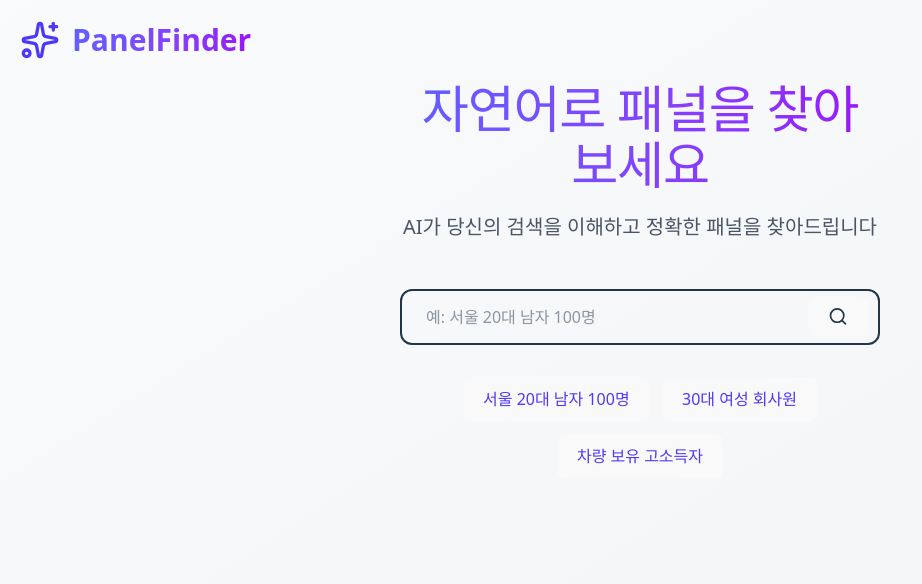
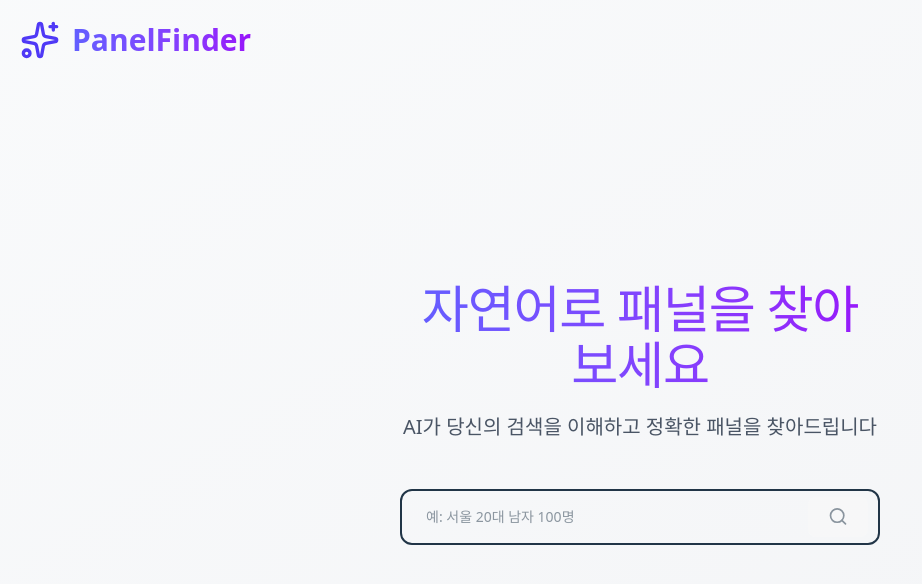
Before and after one commit to sw-capstone-panelAI/Frontend, a React app: page / in a window 1280 px wide. Shown: the top 584 px of the page, without its empty margins (0-922 px from the left). Built offline with nearby package versions, Linux system fonts and the light colour scheme; the HTML template or start-up script is replaced by a standard one.

Commit message:
feat: 메인페이지 완성, test페이지 추가

```diff
--- a/src/App.jsx
+++ b/src/App.jsx
@@ -2,6 +2,7 @@ import { BrowserRouter as Router, Routes, Route } from "react-router-dom";
 import routes from "@utils/constants/routes";
 import MainPage from "./pages/MainPage";
 import SearchingPage from "./pages/SearchingPage";
+import TestPage from "./pages/TestPage";
 
 function App() {
   return (
@@ -10,6 +11,7 @@ function App() {
         <Routes>
           <Route path={routes.home} element={<MainPage />} />
           <Route path={routes.search} element={<SearchingPage />} />
+          <Route path={routes.test} element={<TestPage />} />
         </Routes>
       </Router>
     </>
--- /dev/null
+++ b/src/components/SerachInput.jsx
@@ -0,0 +1,45 @@
+import { Search } from "lucide-react";
+import { CustomInput } from "@common/input/CustomInput";
+
+export function SearchInput({
+  value,
+  onChange,
+  onSearch,
+  placeholder = "자연어로 패널을 찾아보세요",
+  disabled = false,
+}) {
+  const handleKeyPress = (e) => {
+    if (e.key === "Enter" && !disabled) {
+      onSearch();
+    }
+  };
+
+  return (
+    <div className="relative w-full max-w-3xl">
+      <div className="relative">
+        {/* 검색 입력 필드 */}
+        <CustomInput
+          value={value}
+          onChange={(e) => onChange(e.target.value)}
+          onKeyPress={handleKeyPress}
+          placeholder={placeholder}
+          disabled={disabled}
+          className="w-full h-14 pl-6 pr-14 bg-muted/50 border-2 border-border/50 rounded-xl
+                     focus:border-primary/50 transition-all duration-200
+                     placeholder:text-muted-foreground/60"
+        />
+        {/* 검색 버튼 */}
+        <button
+          onClick={onSearch}
+          disabled={disabled || !value.trim()}
+          className="absolute right-3 top-1/2 -translate-y-1/2 p-2.5
+                     bg-primary text-primary-foreground rounded-lg
+                     hover:opacity-90 transition-opacity
+                     disabled:opacity-50 disabled:cursor-not-allowed"
+        >
+          <Search className="w-5 h-5" />
+        </button>
+      </div>
+    </div>
+  );
+}
--- /dev/null
+++ b/src/components/common/input/CustomInput.jsx
@@ -0,0 +1,21 @@
+import React from "react";
+
+import { cn } from "@utils/function/utils";
+
+// 공통 컴포넌트 input에 설정된 css에 추가로 css를 props를 전달하여 적용
+// 기본 설정 값과 props로 받아온 props값 설정
+export function CustomInput({ className, type, ...props }) {
+  return (
+    <input
+      type={type}
+      data-slot="input"
+      className={cn(
+        "file:text-foreground placeholder:text-muted-foreground selection:bg-primary selection:text-primary-foreground dark:bg-input/30 border-input flex h-9 w-full min-w-0 rounded-md border px-3 py-1 text-base bg-input-background transition-[color,box-shadow] outline-none file:inline-flex file:h-7 file:border-0 file:bg-transparent file:text-sm file:font-medium disabled:pointer-events-none disabled:cursor-not-allowed disabled:opacity-50 md:text-sm",
+        "focus-visible:border-ring focus-visible:ring-ring/50 focus-visible:ring-[3px]",
+        "aria-invalid:ring-destructive/20 dark:aria-invalid:ring-destructive/40 aria-invalid:border-destructive",
+        className
+      )}
+      {...props}
+    />
+  );
+}
--- a/src/pages/MainPage.jsx
+++ b/src/pages/MainPage.jsx
@@ -2,16 +2,40 @@ import { Logo } from "@common/bar/Logo";
 
 import { Search } from "lucide-react";
 import HeaderBar from "@common/bar/HeaderBar";
+import { SearchInput } from "@components/SerachInput";
+import { useState } from "react";
+import { useNavigate } from "react-router-dom";
 
 function MainPage() {
+  const navigate = useNavigate();
+  const [query, setQuery] = useState("");
+
+  // 검색 함수(인풋 입력 후 서버 전송)
+  function onSearch() {
+    if (!query.trim()) return; // 빈 값 전송 방지
+
+    console.log(query); // 서버에 입력 데이터 전송
+    navigate("/search"); // 서칭 페이지로 넘어감 (로딩 화면)
+
+    //---------------------실제 서버 전송 버전---------------------------//
+    // !!!!!!axos 라이브러리 설치 필요!!!!!!
+    // try{
+    //   const res = await axios.post("http://localhost:5000/search", {query});
+    //   navigate("/search");
+    // } catch (err){
+    //   console.error(err);
+    //   alert("서버 요청 충 오류가 발생했습니다!");
+    // }
+  }
+
   return (
     <>
-      <div className="min-h-screen bg-gradient-to-br from-gray-50 to-gray-100 flex-col">
+      <div className="min-h-screen w-screen bg-gradient-to-br from-gray-50 to-gray-100 flex flex-col">
         {/* Header */}
         <HeaderBar />
 
         {/* Main Content */}
-        <main className="mx-100 flex-1 flex flex-col items-center justify-center text-center">
+        <main className="mx-100 my-50 flex-1 flex flex-col items-center text-center">
           <h1 className="text-5xl md:text-6xl font-bold bg-gradient-to-r from-indigo-500 to-purple-600 bg-clip-text text-transparent mb-5 tracking-tight">
             자연어로 패널을 찾아보세요
           </h1>
@@ -20,37 +44,12 @@ function MainPage() {
           </p>
 
           {/* Search Box */}
-          <div className="w-full max-w-3xl relative mb-8">
-            <input
-              type="text"
-              placeholder="예: 서울 20대 남자 100명"
-              className="w-full h-14 pl-6 pr-14 bg-muted/50 border-2 border-border/50 rounded-xl
-                     focus:border-primary/50 transition-all duration-200
-                     placeholder:text-muted-foreground/60"
-            />
-            <button
-              className="absolute right-3 top-1/2 -translate-y-1/2 p-2.5
-                     bg-primary text-primary-foreground rounded-lg
-                     hover:opacity-90 transition-opacity
-                     disabled:opacity-50 disabled:cursor-not-allowed"
-            >
-              {/* 검색 아이콘 */}
-              <Search className="w-5 h-5" />
-            </button>
-          </div>
-
-          {/* Suggestion Chips */}
-          <div className="flex gap-3 flex-wrap justify-center">
-            <button className="px-6 py-3 bg-indigo-50 border border-indigo-200 rounded-full text-indigo-600 hover:bg-indigo-100 hover:border-indigo-400 transition-all hover:-translate-y-0.5">
-              서울 20대 남자 100명
-            </button>
-            <button className="px-6 py-3 bg-indigo-50 border border-indigo-200 rounded-full text-indigo-600 hover:bg-indigo-100 hover:border-indigo-400 transition-all hover:-translate-y-0.5">
-              30대 여성 회사원
-            </button>
-            <button className="px-6 py-3 bg-indigo-50 border border-indigo-200 rounded-full text-indigo-600 hover:bg-indigo-100 hover:border-indigo-400 transition-all hover:-translate-y-0.5">
-              차량 보유 고소득자
-            </button>
-          </div>
+          <SearchInput
+            value={query}
+            onChange={setQuery}
+            onSearch={onSearch}
+            placeholder="예: 서울 20대 남자 100명"
+          />
         </main>
       </div>
     </>
--- a/src/pages/SearchingPage.jsx
+++ b/src/pages/SearchingPage.jsx
@@ -2,9 +2,9 @@
 
 function SearchingPage() {
   return (
-    <div className="min-h-screen bg-background flex flex-col">
-      hello Wraaold
-    </div>
+    <>
+      <div>Loding...</div>
+    </>
   );
 }
 
--- /dev/null
+++ b/src/pages/TestPage.jsx
@@ -0,0 +1,12 @@
+// 검색 중 로딩 화면을 표시하는 페이지 컴포넌트입니다.
+
+function TestPage() {
+  return (
+    <>
+      <div>테스트 페이지 잆니다</div>
+      <br />이 부분에 자신이 작성한 컴포넌트를 넣어 테스트
+    </>
+  );
+}
+
+export default TestPage;
--- a/src/utils/constants/routes.js
+++ b/src/utils/constants/routes.js
@@ -1,6 +1,7 @@
 const routes = {
   home: "/",
   search: "/search",
+  test: "/test",
 };
 
 export default routes;
```
Also changed, not shown: 1 other file (tests, documents, lock files or other folders).
